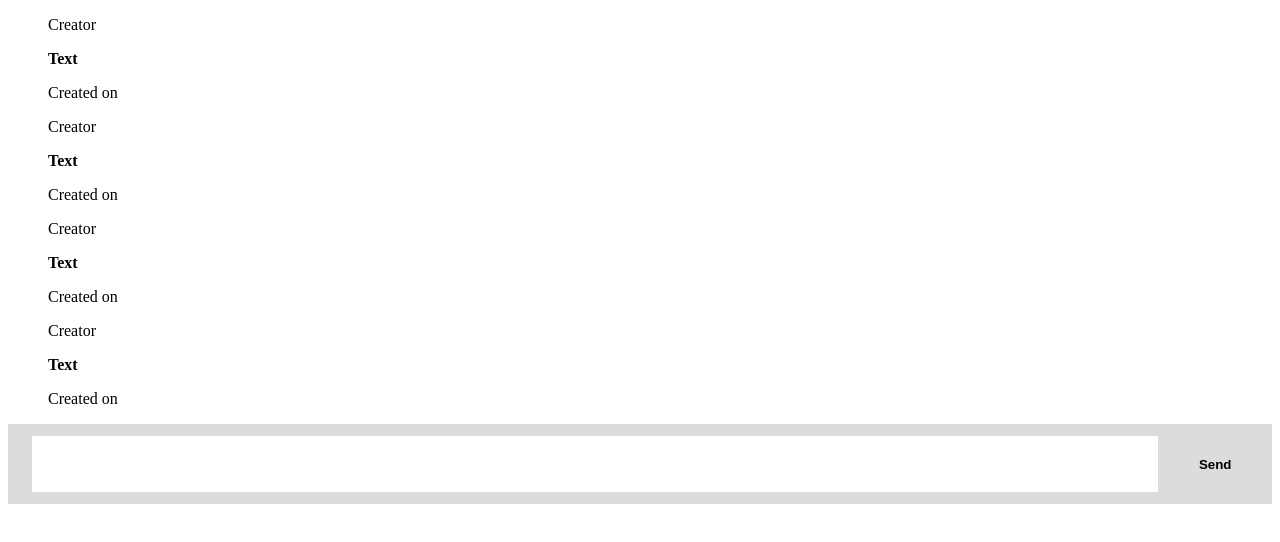
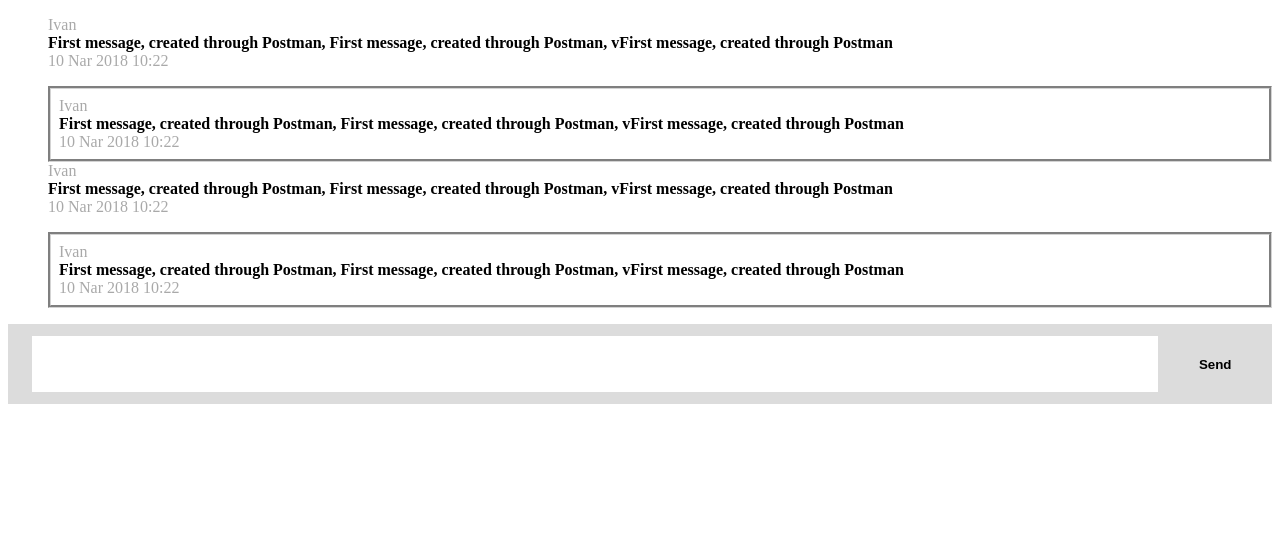
Before and after one commit to zli991/doodle-chat-application-FE, an Angular app: page / in a window 1280 px wide. Shown: the top 542 px of the page. Built offline with nearby package versions, Linux system fonts and the light colour scheme; no server answers.

Commit message:
message entry and display first drafts

```diff
--- a/src/app/pages/chat-window/chat-window.component.scss
+++ b/src/app/pages/chat-window/chat-window.component.scss
@@ -0,0 +1,3 @@
+app-message-input-area {
+    margin-bottom: 2rem;
+}
--- a/src/app/pages/chat-window/components/display/display.component.html
+++ b/src/app/pages/chat-window/components/display/display.component.html
@@ -1,14 +1,14 @@
 <ul>
     <li>
+        <app-message-entry></app-message-entry>
+    </li>
+    <li class="my-message">
         <app-message-entry></app-message-entry>
     </li>
     <li>
         <app-message-entry></app-message-entry>
     </li>
-    <li>
-        <app-message-entry></app-message-entry>
-    </li>
-    <li>
+    <li class="my-message">
         <app-message-entry></app-message-entry>
     </li>
 </ul>
--- a/src/app/pages/chat-window/components/display/display.component.scss
+++ b/src/app/pages/chat-window/components/display/display.component.scss
@@ -1,3 +1,13 @@
 ul {
     list-style-type: none;
 }
+
+li {
+    padding-bottom: 1rem;
+}
+
+.my-message {
+    border-style: groove;
+    border-color: lightgray;
+    padding: 0.5rem;
+}
--- a/src/app/pages/chat-window/components/display/message-entry/message-entry.component.html
+++ b/src/app/pages/chat-window/components/display/message-entry/message-entry.component.html
@@ -1,3 +1,3 @@
-<p>Creator</p>
-<strong>Text</strong>
-<p>Created on</p>
+<p>Ivan</p>
+<strong>First message, created through Postman, First message, created through Postman, vFirst message, created through Postman</strong>
+<p>10 Nar 2018 10:22</p>
--- a/src/app/pages/chat-window/components/display/message-entry/message-entry.component.scss
+++ b/src/app/pages/chat-window/components/display/message-entry/message-entry.component.scss
@@ -0,0 +1,5 @@
+p {
+    color: darkgrey;
+    margin-top: 0;
+    margin-bottom: 0;
+}
```
